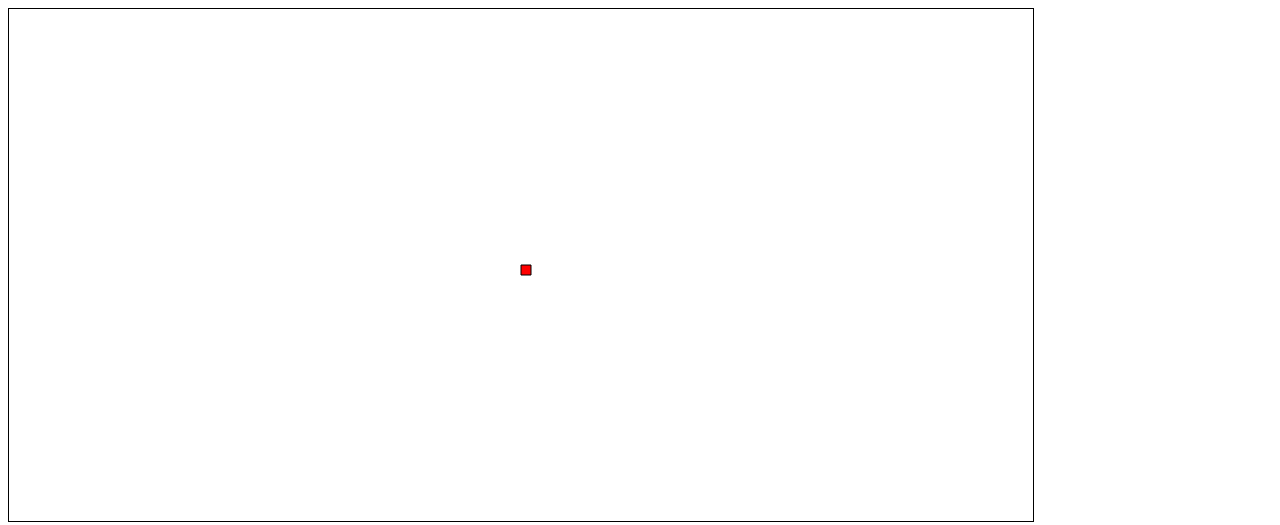
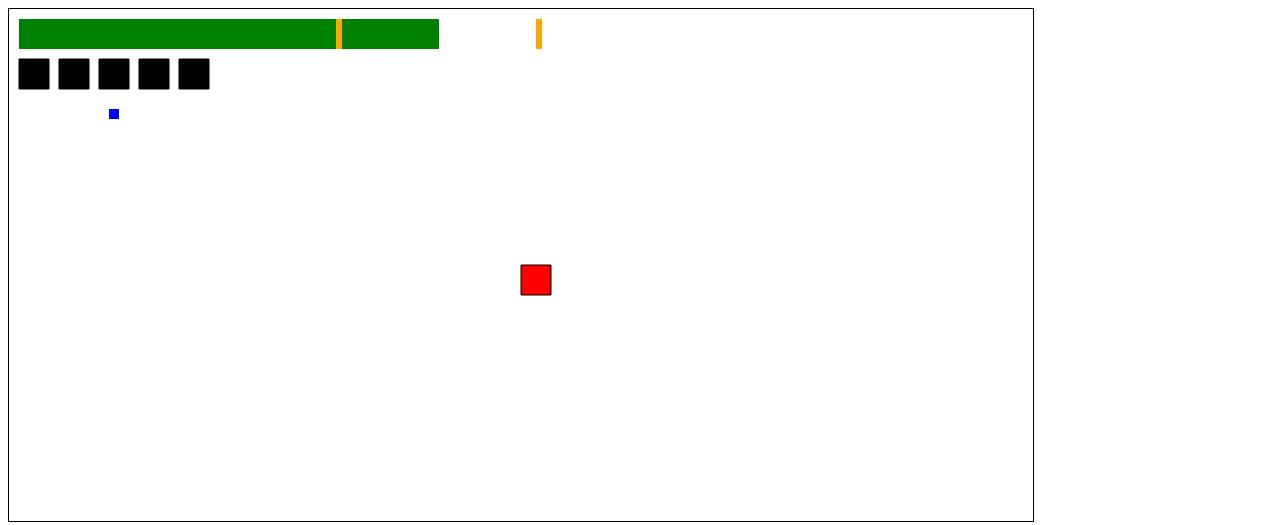
Before and after one commit to maxerdwien/gjg, a plain HTML site: page index.html in a window 1280 px wide. Drawn offline with Linux system fonts and the light colour scheme.

Commit message:
you can pick stuff up now

```diff
--- a/engine.js
+++ b/engine.js
@@ -24,15 +24,37 @@ var Game = function() {
 
 	this.player = new Player();
 
+	this.glucose_pickups = [];
+	this.glucose_pickups.push(new GlucosePickup(100, 100));
 }
 
 Game.prototype = {
 	update: function(elapsedTime) {
 		this.player.update();
+
+
+		for (var i = 0; i < this.glucose_pickups.length; i++) {
+
+			var gp = this.glucose_pickups[i];
+			var distance = this.player.sidelength + gp.sidelength;
+			if (Math.abs(gp.x - this.player.x) <= distance && Math.abs(gp.y - this.player.y) <= distance) {
+				this.player.glucose += gp.glucose_amount;
+				this.player.health += gp.health_amount;
+
+				this.glucose_pickups.splice(i, 1);
+				i--;
+			}
+		}
 	},
 
 	render: function() {
 		this.screenContext.clearRect(0, 0, WIDTH, HEIGHT);
+
+
+
+		for (var i = 0; i < this.glucose_pickups.length; i++) {
+			this.glucose_pickups[i].render(this.screenContext);
+		}
 
 		this.player.render(this.screenContext);
 	},
--- /dev/null
+++ b/glucosepickup.js
@@ -0,0 +1,20 @@
+var GlucosePickup = function(x, y) {
+	this.x = x;
+	this.y = y;
+
+	this.sidelength = 10;
+
+	this.glucose_amount = 15;
+	this.health_amount = 1;
+}
+
+GlucosePickup.prototype = {
+	render: function(ctx) {
+		ctx.save();
+		ctx.beginPath();
+		ctx.rect(this.x, this.y, this.sidelength, this.sidelength);
+		ctx.fillStyle = 'blue';
+		ctx.fill();
+		ctx.restore();
+	},
+}
--- a/index.html
+++ b/index.html
@@ -12,6 +12,7 @@
 		</div>
 
 		<script src="player.js"></script>
+		<script src="glucosepickup.js"></script>
 
 		<script src="input.js"></script>
 		<script src="engine.js"></script>
--- a/player.js
+++ b/player.js
@@ -3,18 +3,70 @@ var Player = function() {
 	this.y = HEIGHT/2;
 
 	this.speed = 10;
+
+	this.sidelength = 30;
+
+	this.min_glucose = 80;
+	this.max_glucose = 130;
+
+	this.glucose = 105;
+
+	this.health = 5;
 }
 
 Player.prototype = {
 	render: function(ctx) {
 		ctx.save();
 		ctx.beginPath();
-		ctx.rect(this.x, this.y, 10, 10);
+		ctx.rect(this.x, this.y, this.sidelength, this.sidelength);
 		ctx.fillStyle = 'red';
 
 		ctx.fill();
 		ctx.stroke();
 		ctx.restore();
+
+		// render health
+		var health_x = 10;
+		var health_y = 50;
+		for (var i = 0; i < this.health; i++) {
+			ctx.beginPath();
+			var heart_size = 30;
+			ctx.rect(health_x + i*(heart_size+10), health_y, heart_size, heart_size);
+			ctx.fill();
+			ctx.stroke();
+		}
+
+		// render glucose bar
+		{
+			// outline
+			ctx.beginPath();
+			ctx.rect(bar_x, bar_y, WIDTH - bar_x*2, bar_height);
+			ctx.stroke();
+
+			// current amount
+			var bar_x = 10;
+			var bar_y = 10;
+			var bar_height = 30;
+			ctx.save();
+			ctx.beginPath();
+			ctx.rect(bar_x, bar_y, this.glucose*4, bar_height);
+			ctx.fillStyle = 'green';
+			ctx.fill();
+
+			// min level
+			var warning_bar_width = 6;
+			ctx.beginPath();
+			ctx.rect(bar_x + this.min_glucose*4 - warning_bar_width/2, bar_y, warning_bar_width, bar_height);
+			ctx.fillStyle = 'orange';
+			ctx.fill();
+
+			// max level
+			ctx.beginPath();
+			ctx.rect(bar_x + this.max_glucose*4 - warning_bar_width/2, bar_y, warning_bar_width, bar_height);
+			ctx.fillStyle = 'orange';
+			ctx.fill();
+			ctx.restore();
+		}
 	},
 
 	update: function() {
```
